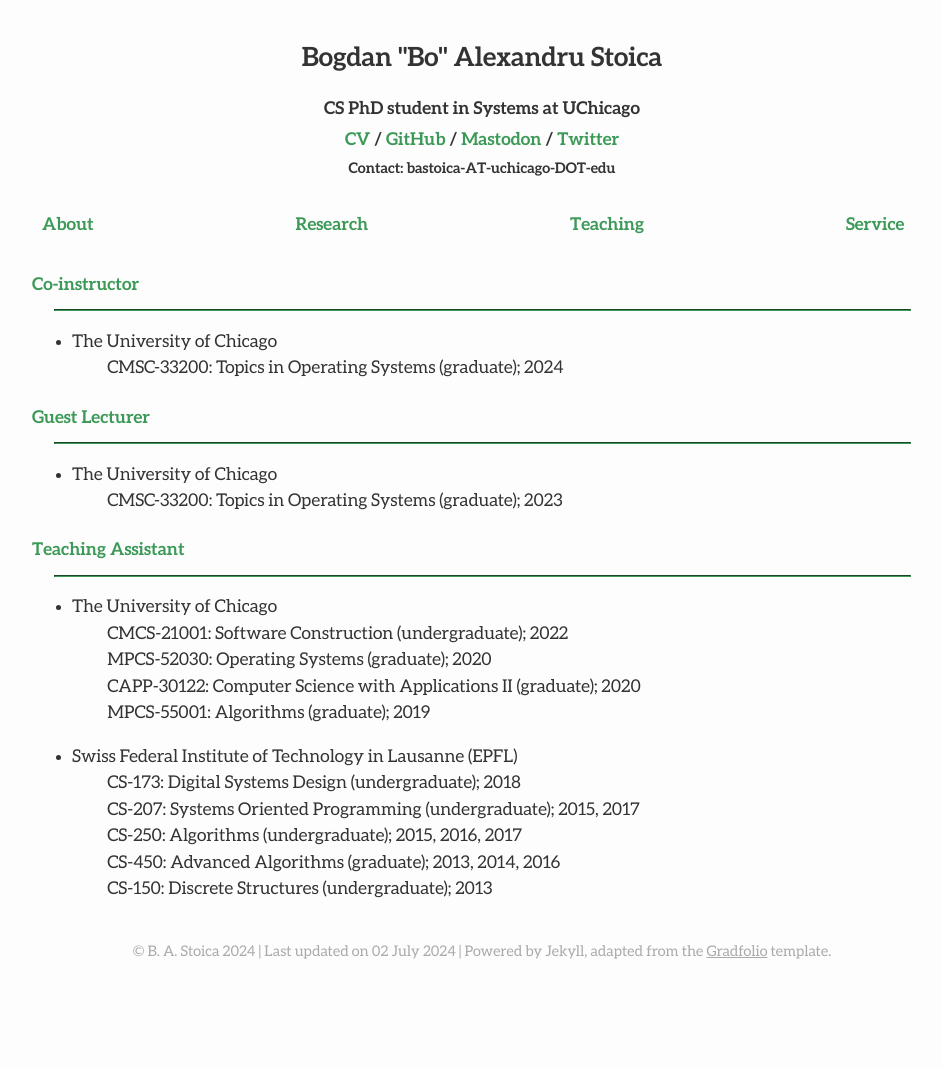
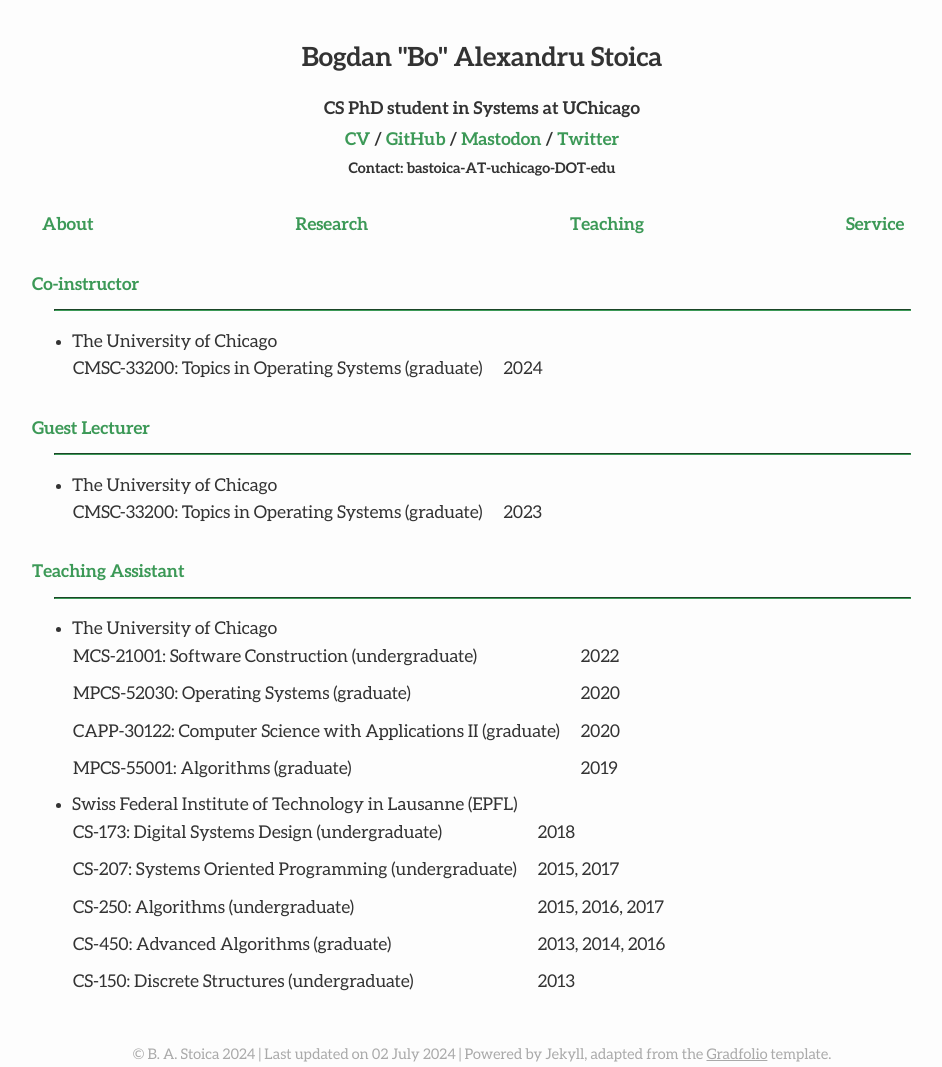
Before and after one commit to bastoica/bastoica.github.io, a Jekyll site: the page built from teaching.md, in a window 1280 px wide. Shown: the whole page, without its empty margins (158-1100 px from the left). Built offline with Jekyll 4.4.1, drawn with Linux system fonts in a browser that asks for light colours; nearby versions of some CDN libraries; before the commit the page ends 970 px from its top, so only the background shows below that.

Commit message:
Switched to tables for class list

```diff
--- a/teaching.md
+++ b/teaching.md
@@ -7,25 +7,67 @@ published: true
 <hr class="news-style" style="width: 95%; ">
 
 * The University of Chicago
-   &emsp;&emsp;CMSC-33200: Topics in Operating Systems (graduate); 2024
+  <table id="talksTable" style="border-collapse: collapse;">
+    <tr>
+       <td class="table-left-column">CMSC-33200: Topics in Operating Systems (graduate)</td>
+       <td class="table-right-column">2024</td>
+    </tr>
+  </table>
 
 <h4 class="news-style" style="margin-top: 20px">Guest Lecturer</h4>
 <hr class="news-style" style="width: 95%; ">
 
 * The University of Chicago
-   &emsp;&emsp;CMSC-33200: Topics in Operating Systems (graduate); 2023
+  <table id="talksTable" style="border-collapse: collapse;">
+    <tr>
+       <td class="table-left-column">CMSC-33200: Topics in Operating Systems (graduate)</td>
+       <td class="table-right-column">2023</td>
+    </tr>
+  </table>
 
 <h4 class="news-style" style="margin-top: 20px">Teaching Assistant</h4>
 <hr class="news-style" style="width: 95%; ">
+
 * The University of Chicago
-   &emsp;&emsp;CMCS-21001: Software Construction (undergraduate); 2022
-   &emsp;&emsp;MPCS-52030: Operating Systems (graduate); 2020
-   &emsp;&emsp;CAPP-30122: Computer Science with Applications II (graduate); 2020
-   &emsp;&emsp;MPCS-55001: Algorithms (graduate); 2019
+   <table id="talksTable" style="border-collapse: collapse;">
+     <tr>
+       <td class="table-left-column">MCS-21001: Software Construction (undergraduate)</td>
+       <td class="table-right-column">2022</td>
+    </tr>
+    <tr>
+      <td class="table-left-column">MPCS-52030: Operating Systems (graduate)</td>
+      <td class="table-right-column">2020</td>
+    </tr>
+    <tr>
+      <td class="table-left-column">CAPP-30122: Computer Science with Applications II (graduate)</td>
+      <td class="table-right-column">2020</td>
+    </tr>
+    <tr>
+      <td class="table-left-column">MPCS-55001: Algorithms (graduate)</td>
+      <td class="table-right-column">2019</td>
+    </tr>
+  </table>
 
 * Swiss Federal Institute of Technology in Lausanne (EPFL)
-   &emsp;&emsp;CS-173: Digital Systems Design (undergraduate); 2018
-   &emsp;&emsp;CS-207: Systems Oriented Programming (undergraduate); 2015, 2017
-   &emsp;&emsp;CS-250: Algorithms (undergraduate); 2015, 2016, 2017
-   &emsp;&emsp;CS-450: Advanced Algorithms (graduate); 2013, 2014, 2016
-   &emsp;&emsp;CS-150: Discrete Structures (undergraduate); 2013
+   <table id="talksTable" style="border-collapse: collapse;">
+     <tr>
+       <td class="table-left-column">CS-173: Digital Systems Design (undergraduate)</td>
+       <td class="table-right-column">2018</td>
+    </tr>
+    <tr>
+      <td class="table-left-column">CS-207: Systems Oriented Programming (undergraduate)</td>
+      <td class="table-right-column">2015, 2017</td>
+    </tr>
+    <tr>
+      <td class="table-left-column">CS-250: Algorithms (undergraduate)</td>
+      <td class="table-right-column">2015, 2016, 2017</td>
+    </tr>
+    <tr>
+      <td class="table-left-column">CS-450: Advanced Algorithms (graduate)</td>
+      <td class="table-right-column">2013, 2014, 2016</td>
+    </tr>
+    <tr>
+      <td class="table-left-column">CS-150: Discrete Structures (undergraduate)</td>
+      <td class="table-right-column">2013</td>
+    </tr>
+  </table>
```
